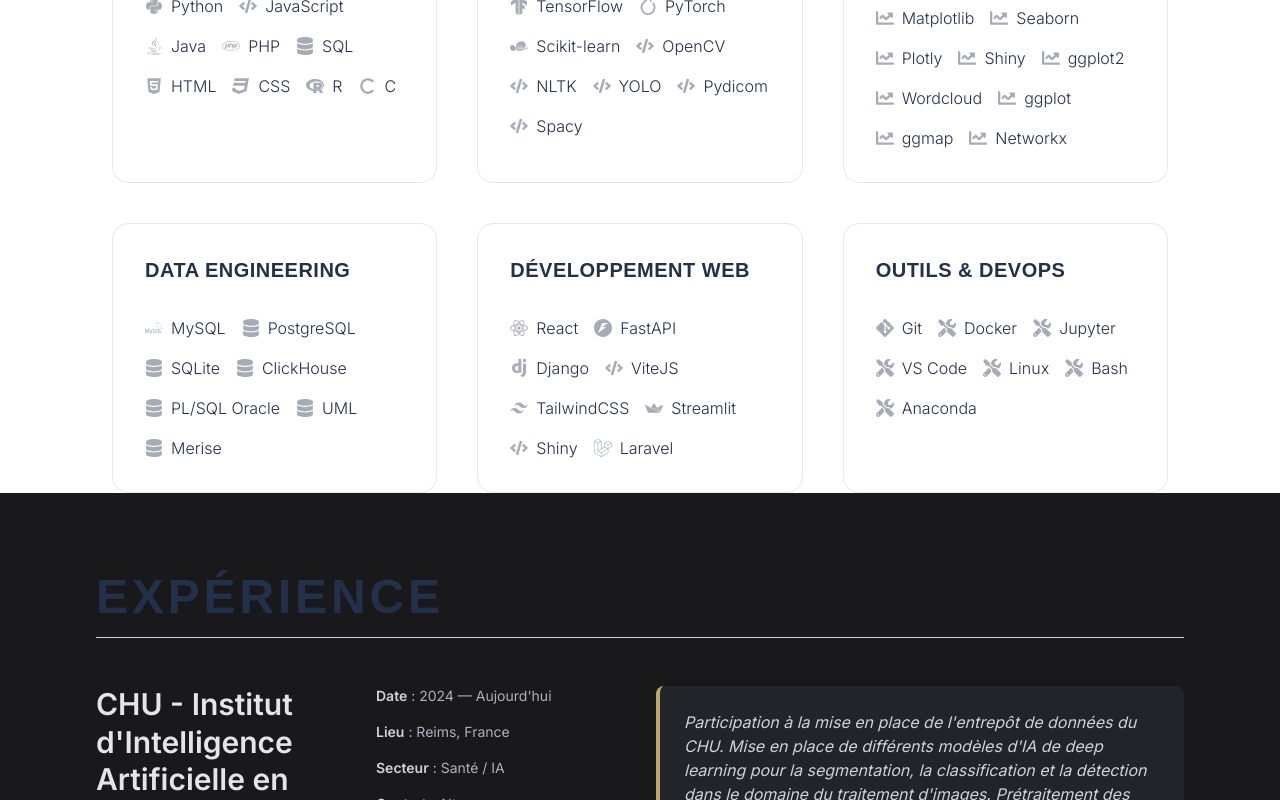
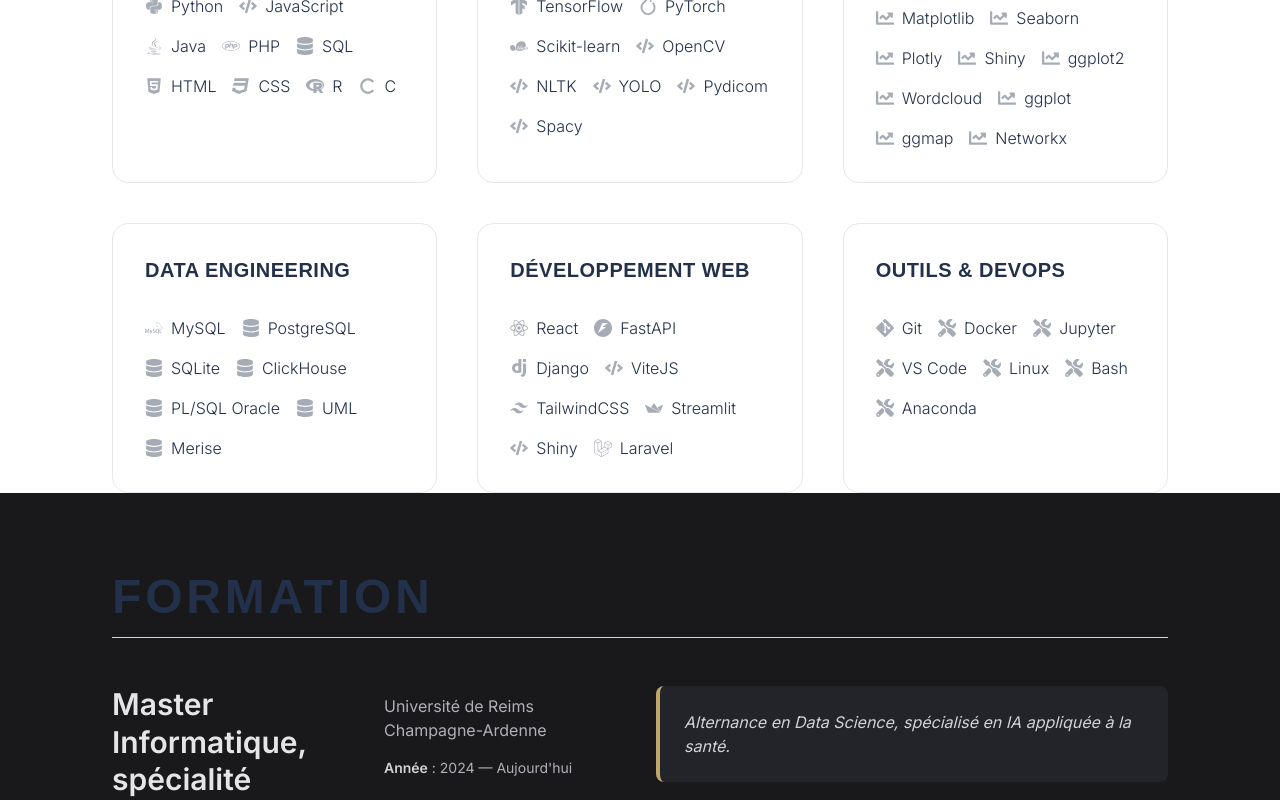
Before and after one commit to RaphHuynh/portfolio, a React (Vite) app: page / in a window 1280 px wide. Shown: the part 2000-2800 px from the top of the page. Built offline with nearby package versions, Linux system fonts and the light colour scheme.

Commit message:
add : formation

```diff
--- a/src/App.jsx
+++ b/src/App.jsx
@@ -11,6 +11,7 @@
 import Work from "./components/page/Work";
 import AOS from 'aos';
 import Tarif from './components/page/Tarif';
+import Formation from "./components/page/Formation";
 
 AOS.init({
   once: true,
@@ -52,6 +53,7 @@
       <Home/>
       <About />
       <Competence/>
+      <Formation/>
       <Experience />
       <Work
         projet={projet}
--- a/src/components/navigation/Nav.jsx
+++ b/src/components/navigation/Nav.jsx
@@ -48,6 +48,7 @@
             <div className="flex items-center gap-8">
                 <ThemeToggle />
                 <ul className="flex items-center gap-8 font-medium uppercase tracking-widest dark:text-[#bfa76a]">
+                    <li><a href="#Formation" className="hover:underline">Formation</a></li>
                     <li><a href="#Skill" className="hover:underline">Competences</a></li>
                     <li><a href="#Experience" className="hover:underline">Expérience</a></li>
                     <li><a href="#Work" className="hover:underline">Projets</a></li>
--- /dev/null
+++ b/src/components/page/Formation.jsx
@@ -0,0 +1,61 @@
+import React from 'react';
+import '../../assets/fonts/Satoshi-Black.otf';
+
+const formations = [
+  {
+    annee: "2024 — Aujourd'hui",
+    diplome: "Master Informatique, spécialité Intelligence Artificielle",
+    etablissement: "Université de Reims Champagne-Ardenne",
+    description: "Alternance en Data Science, spécialisé en IA appliquée à la santé."
+  },
+  {
+    annee: "2019 — 2024",
+    diplome: "Licence Informatique",
+    etablissement: "Université de Reims Champagne-Ardenne",
+    description: "Parcours classique"
+  },
+  {
+    annee: "2018 — 2019",
+    diplome: "Licence EEEA",
+    etablissement: "Université de Reims Champagne-Ardenne",
+    description: "Parcours classique"
+  },
+  {
+    annee: "2017 — 2018",
+    diplome: "Baccalauréat Scientifique",
+    etablissement: "Lycée Jean Jaurès, Reims",
+    description: "Spécialité Mathématiques"
+  }
+];
+
+export default function Formation() {
+  return (
+    <section className="min-h-screen w-full bg-[#19191c] text-[#d1d1d6] px-28 py-20 font-satoshi" id="Formation">
+      <h2 className="text-3xl lg:text-5xl font-bold uppercase tracking-widest text-[#22304a] dark:text-[#bfa76a] mb-4 text-left" style={{ fontFamily: 'Satoshi-Black, sans-serif', letterSpacing: '0.08em' }}>
+        Formation
+      </h2>
+      <div className="border-b border-[#d1d5db] dark:border-stone-700 mb-12 w-full" />
+      <div className="flex flex-col gap-24">
+        {formations.map((f, i) => (
+          <div key={i} className="grid grid-cols-12 gap-8 items-start">
+            {/* Colonne diplôme */}
+            <div className="col-span-3 flex flex-col">
+              <span className="text-3xl font-semibold text-[#e5e5e7] leading-tight mb-2">{f.diplome}</span>
+            </div>
+            {/* Colonne infos */}
+            <div className="col-span-3 flex flex-col gap-4 text-sm text-[#b0b0b8]">
+                <div className="text-base text-[#b0b0b8] mt-2">{f.etablissement}</div>
+                <div><span className="font-semibold text-[#d1d1d6]">Année</span> : {f.annee}</div>
+            </div>
+            {/* Colonne description */}
+            <div className="col-span-6 text-base leading-relaxed text-[#d1d1d6]">
+              <blockquote className="bg-[#23232a] dark:bg-[#23232a] rounded-lg p-6 text-base text-[#d1d1d6] italic border-l-4 border-[#bfa76a]">
+                {f.description}
+              </blockquote>
+            </div>
+          </div>
+        ))}
+      </div>
+    </section>
+  );
+}
```
